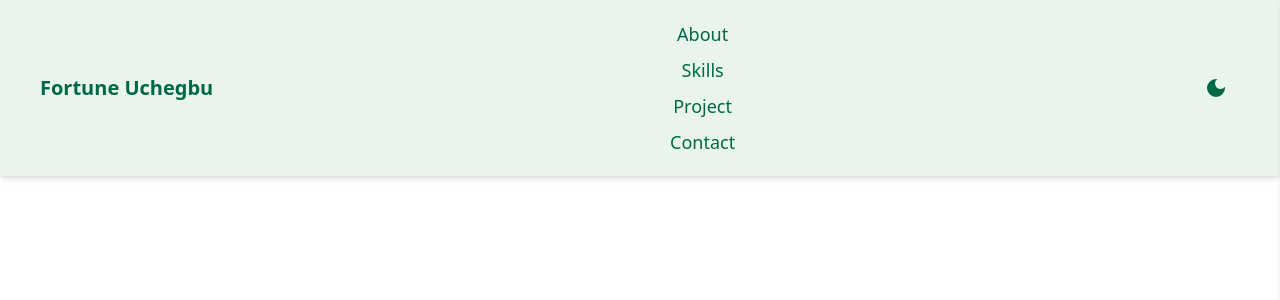
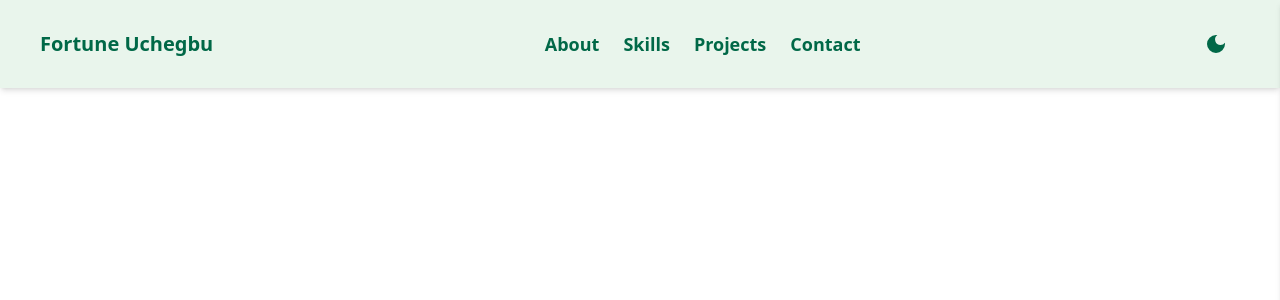
Before and after one commit to Fortune-Uchegbu/portfolio-website, a React (Vite) app: page / in a window 1280 px wide. Shown: the top 300 px of the page. Built offline with nearby package versions, Linux system fonts and the light colour scheme.

Commit message:
feat: Enhance mobile menu and link items for responsive design

```diff
--- a/src/App.jsx
+++ b/src/App.jsx
@@ -37,7 +37,7 @@ function App() {
 
   return (
     <div className=' bg-pri-light text-sec-light dark:bg-pri-dark dark:text-sec-dark'>
-      <MobileMenu isOpen = {isOpen} setOpen={setIsOpen} />
+      <MobileMenu isOpen = {isOpen} setOpen={setIsOpen} width={width} />
       <Overlay isOpen={isOpen} />
       <Hero width = {width} setOpen ={setIsOpen}/>
       <main>
--- a/src/components/LinkItems.jsx
+++ b/src/components/LinkItems.jsx
@@ -1,12 +1,25 @@
 import React from 'react'
 
-const LinkItems = () => {
+const LinkItems = ({ width }) => {
   return (
-    <ul className="flex flex-col items-center text-lg space-y-2">
-      <li><a href="#about">About</a></li>
-      <li><a href="#skills">Skills</a></li>
-      <li><a href="#project">Project</a></li>
-      <li><a href="#contact">Contact</a></li>
+    <ul className={`flex ${width < 1024 ? "flex-col items-center space-y-2" : "flex-row space-x-6 "} text-lg font-semibold`}>
+      <li>
+        <a href="#about">About</a>
+        <span className="underline bg-sec-light dark:bg-sec-dark"></span>
+      </li>
+      <li>
+        <a href="#skills">Skills</a>
+        <span className="underline bg-sec-light dark:bg-sec-dark"></span>
+      </li>
+      <li>
+        <a href="#projects">Projects</a>
+        <span className="underline bg-sec-light dark:bg-sec-dark"></span>
+      </li>
+      <li>
+        <a href="#contact">Contact</a>
+        <span className="underline bg-sec-light dark:bg-sec-dark"></span>
+      </li>
+
     </ul>
   )
 }
--- a/src/components/MobileMenu.jsx
+++ b/src/components/MobileMenu.jsx
@@ -1,13 +1,13 @@
 import { LinkItems, SocialLinks, DownloadResume, CloseMenu } from "../components";
 
-const MobileMenu = ({ isOpen, setOpen }) => {
+const MobileMenu = ({ isOpen, setOpen, width }) => {
   return (
-    <section id="mobileMenu" className={`p-4 flex flex-col gap-y-5 z-20 w-4/5 h-screen fixed bg-pri-light text-sec-light dark:bg-pri-dark dark:text-sec-dark right-0 transition-transform duration-300 ease-in-out shadow-md font-semibold ${isOpen ?
+    <section id="mobileMenu" className={`p-4 flex flex-col gap-y-6 z-20 w-4/5 h-screen fixed bg-pri-light text-sec-light dark:bg-pri-dark dark:text-sec-dark right-0 transition-transform duration-300 ease-in-out shadow-md font-semibold ${isOpen ?
       'translate-x-0' :
       'translate-x-full'
     }`}>
       <CloseMenu setOpen = {setOpen} />
-      <LinkItems />
+      <LinkItems width ={width} />
       <div className="flex justify-center">
         <SocialLinks />
         <DownloadResume />
--- a/src/styles/index.css
+++ b/src/styles/index.css
@@ -23,8 +23,7 @@ ul li {
   position: relative;
   width: min-content;
 }
-ul li::after {
-  content: "";
+ul li .underline {
   position: absolute;
   bottom: 0;
   left: 0;
@@ -33,8 +32,7 @@ ul li::after {
   height: 2px;
   width: 100%;
   transition: transform 0.25s ease-out;
-  background-color: var(--color-sec-dark);
 }
-ul li:hover::after {
+ul li:hover .underline {
   transform: scaleX(1);
 }
```
